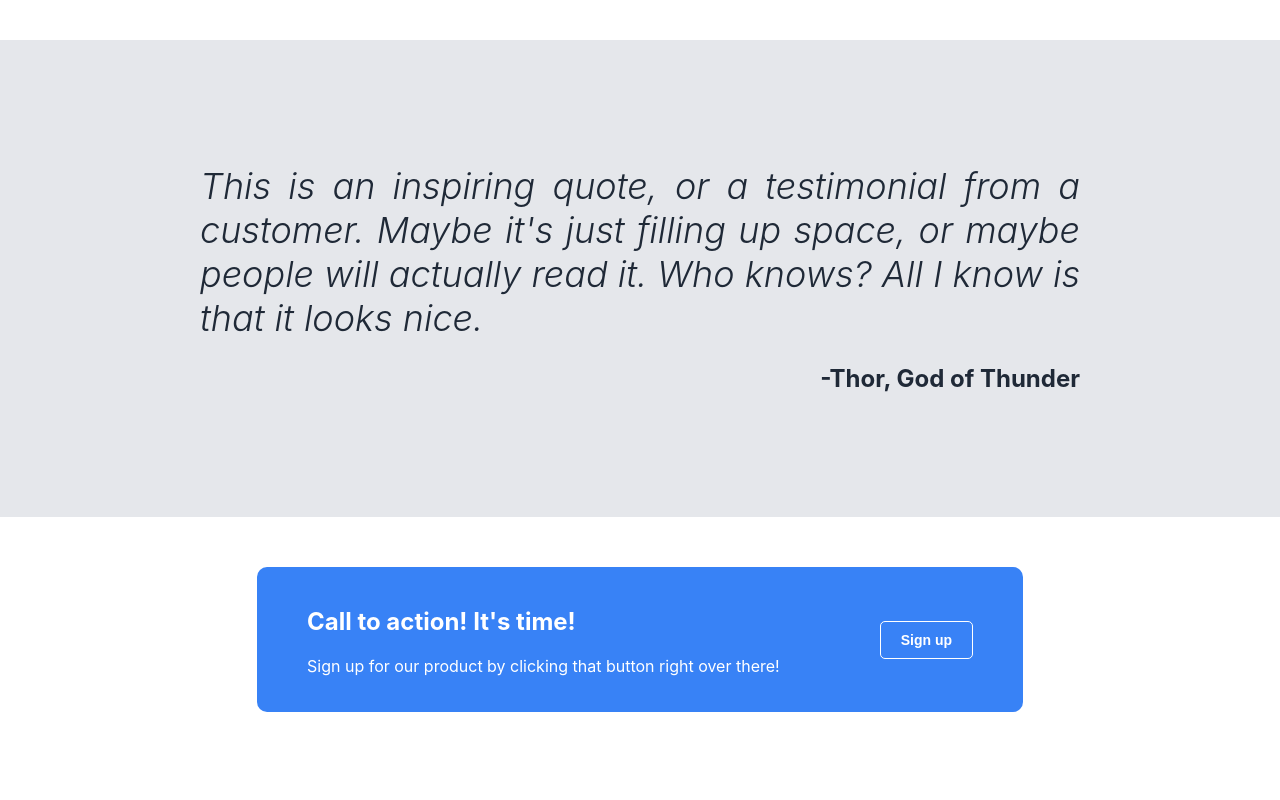
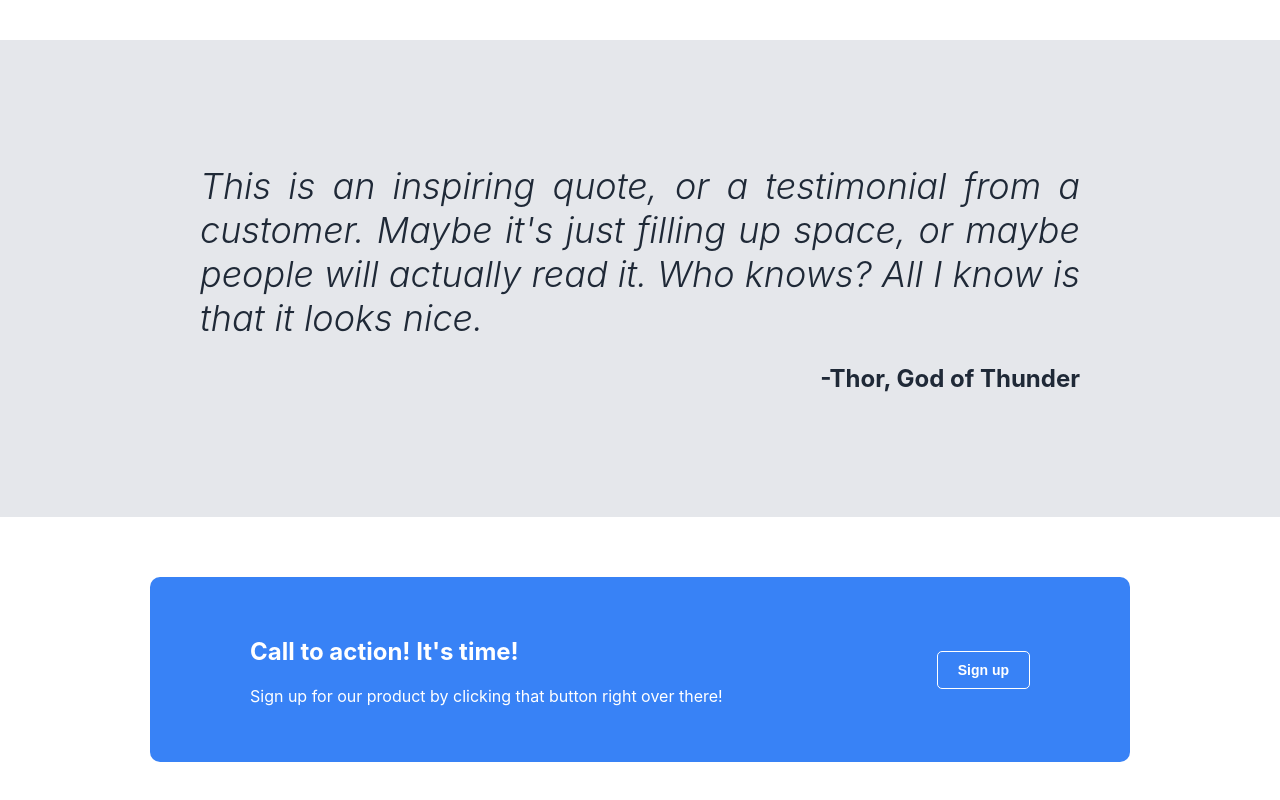
Before and after one commit to Neil-Tr/landing-page, a plain HTML site: page index.html in a window 1280 px wide. Shown: the part 909-1709 px from the top of the page. Before the commit the page ends 1671 px from the top, so only its background shows below. Drawn offline with Linux system fonts and the light colour scheme.

Commit message:
Update footer

```diff
--- a/style.css
+++ b/style.css
@@ -121,7 +121,6 @@ a {
   background: white;
   justify-content: center;
   align-items: center;
-  padding: 50px 50px;
 }
 
 .footer {
@@ -130,9 +129,11 @@ a {
   display: flex;
   justify-content: space-between;
   align-items: center;
-  padding: 20px 50px;
+  padding: 40px 100px;
   gap: 100px;
   border-radius: 10px;
+  flex-grow: 1;
+  margin: 60px 150px;
 }
 
 .footer button {
@@ -144,4 +145,6 @@ a {
   font-size: 14px;
   font-weight: 550;
   cursor: pointer;
+  display: flex;
+  flex-shrink: 0;
 }
```
